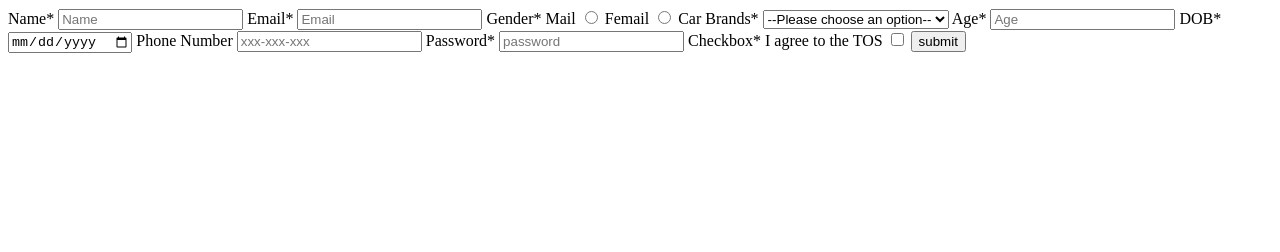
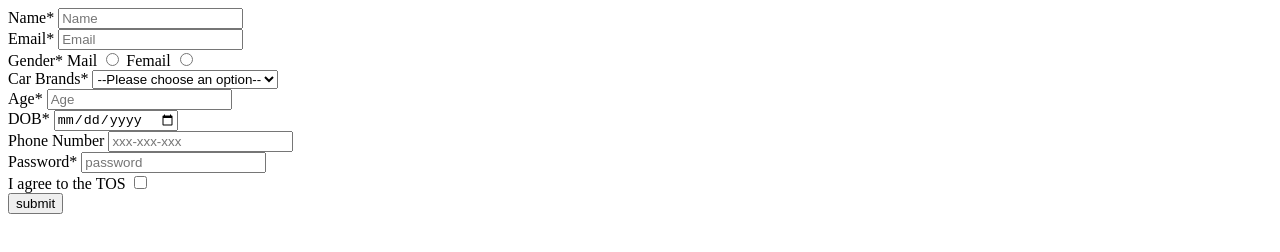
Before and after one commit to acciojob/signup-form-car-rtsgithubaccount407, a website: page main.html in a window 1280 px wide. Drawn offline with Linux system fonts and the light colour scheme.

Commit message:
created a submission

```diff
--- a/main.html
+++ b/main.html
@@ -8,53 +8,63 @@
 
 <body>
     <!-- the entire body must be written by student -->
-	<form>
+    <form method="post">
+        <div>
             <lable for="Name">Name*</lable>
-		<input type="text" name="name" id="name" placeholder="Name">
-
+            <input type="text" name="name" id="name" placeholder="Name" required>
+        </div>
+        <div>
             <lable for="email">Email*</lable>
-		<input type="email" name="email" id="email" placeholder="Email">
+            <input type="email" name="email" id="email" placeholder="Email" required>
+        </div>
+        <div>
 
             <lable for="Gender">Gender*</lable>
-		<lable for="Mail">Mail</lable>
-		<input type="radio" name="gender" id="gender_m">
-		<lable for="Mail">Femail</lable>
-		<input type="radio" name="gender" id="gender_f">
+            <lable for="gender_m">Mail</lable>
+            <input type="radio" name="gender" id="gender_m" required>
+            <lable for="gender_f">Femail</lable>
+            <input type="radio" name="gender" id="gender_f" required>
 
+        </div>
         <label for="cars">Car Brands*</label>
         <select>
-			<option value="">--Please choose an option--</option>
-			<option value="BMW">BMW</option>
-			<option value="Audi">Audi</option>
-			<option value="Mercedez">Mercedez</option>
+			<option value="" id="cars">--Please choose an option--</option>
+			<option value="bmw">BMW</option>
+			<option value="audi">Audi</option>
+			<option value="mercedez">Mercedez</option>
 		</select>
+        <div>
+            <label for="Age">Age*</label>
+            <input type="number" name="number" id="age" placeholder="Age" required>
+        </div>
+        <div>
+            <label for="DOB">DOB*</label>
+            <input type="date" name="date" id="dob" required>
+        </div>
 
-		<label for="Age">Age*</label>
-		<input type="number" name="number" id="age" placeholder="Age">
+        <div>
+            <label for="tel">Phone Number</label>
+            <input type="tel" name="tel" id="tel" placeholder="xxx-xxx-xxx">
+        </div>
+        <div>
+            <label for="password">Password*</label>
+            <input type="password" name="password" id="password" placeholder="password" required>
+        </div>
+        <div>
 
-		<label for="DOB">DOB*</label>
-		<input type="date" name="date" id="dob">
+            <label for="checkbox"> I agree to the TOS</label>
+            <input type="checkbox" name="checkbox" id="tos" required>
+        </div>
 
-		<label for="phone number">Phone Number</label>
-		<input type="tel" name="tel" id="tel" placeholder="xxx-xxx-xxx">
-
-		<label for="password">Password*</label>
-		<input type="password" name="password" id="password" placeholder="password">
-
-		<label for="checkbox">Checkbox*</label>
-		<label for="checkbox"> I agree to the TOS</label>
-		<input type="checkbox" name="checkbox" id="tos">
-
-
-		<input type="submit" value="submit">
-
-
+        <div>
+            <!-- <input type="submit" value="submit"> -->
+            <button type="submit">submit</button>
+        </div>
 
 
 
     </form>
     <script type="text/javascript" src="./script.js">
-
     </script>
 
 </body>
```
Lines whose indentation alone changed are shown as unchanged.
